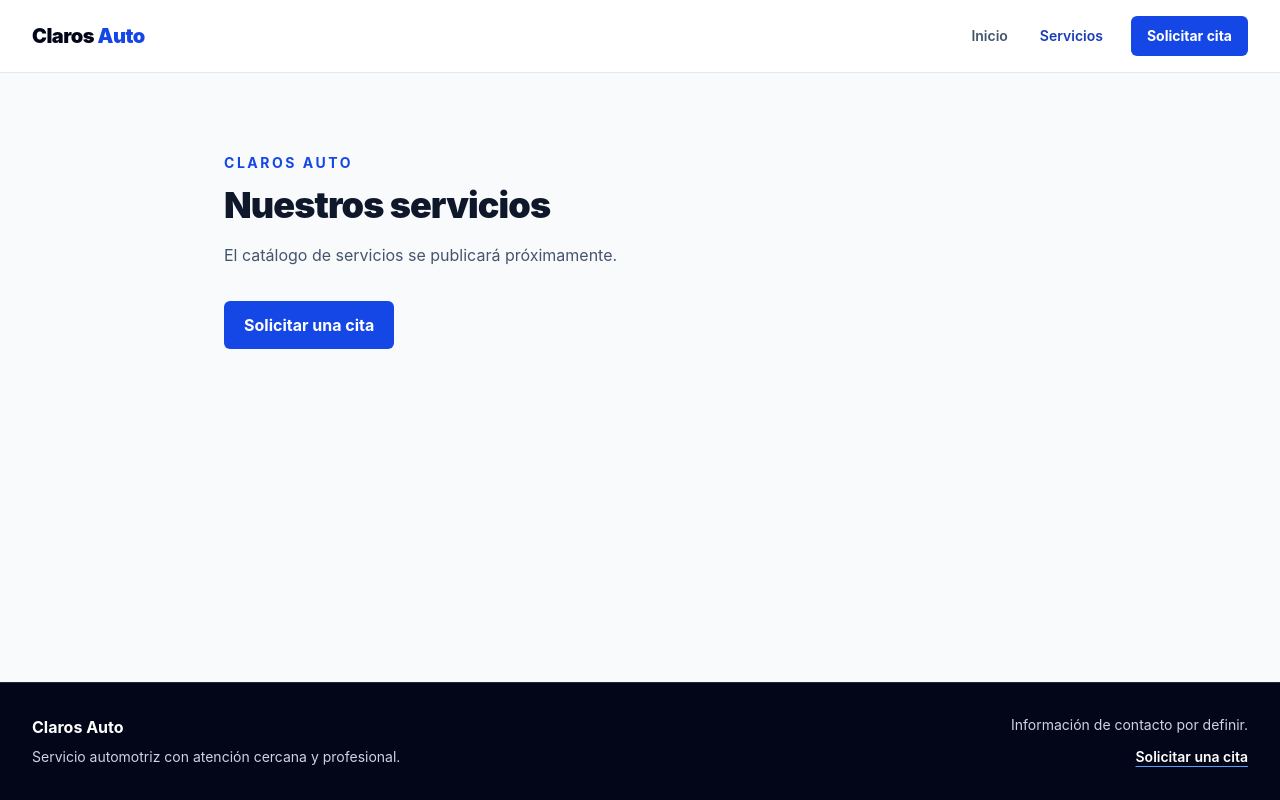
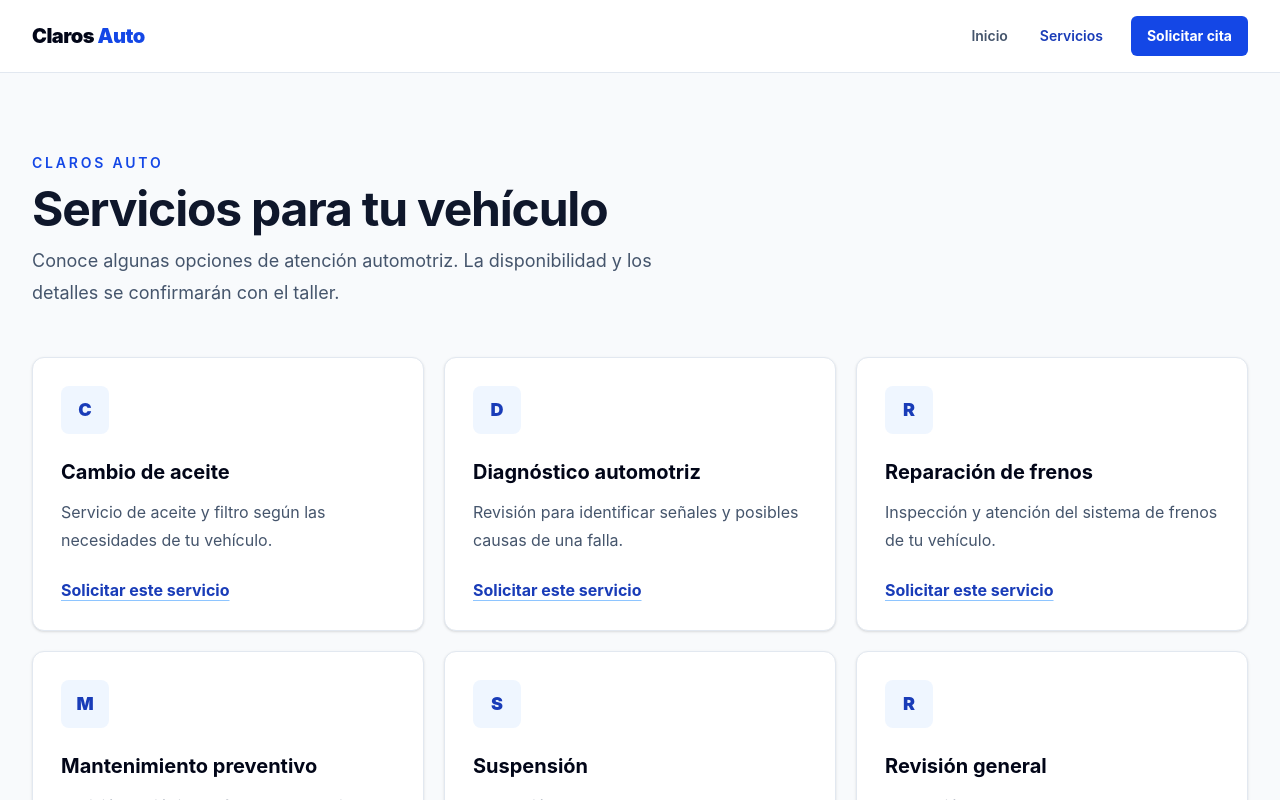
Before and after one commit to JohanM27/IS_Claros-Auto, a React (Vite) app in the folder frontend/: page /servicios in a window 1280 px wide. Shown: the top 800 px of the page. Built offline with nearby package versions, Linux system fonts and the light colour scheme.

Commit message:
funcionalidad(servicios): implementar catalogo de servicios

```diff
--- /dev/null
+++ b/frontend/src/components/ServiceCard.tsx
@@ -0,0 +1,29 @@
+import { Link } from 'react-router-dom'
+import type { Service } from '../types/service'
+
+type ServiceCardProps = {
+  service: Service
+}
+
+export function ServiceCard({ service }: ServiceCardProps) {
+  const appointmentUrl = `/citas?servicio=${encodeURIComponent(service.name)}`
+
+  return (
+    <article className="flex h-full flex-col rounded-xl border border-slate-200 bg-white p-6 shadow-sm transition-shadow hover:shadow-md sm:p-7">
+      <div
+        aria-hidden="true"
+        className="flex size-12 items-center justify-center rounded-lg bg-blue-50 text-lg font-black text-blue-800"
+      >
+        {service.name.slice(0, 1)}
+      </div>
+      <h2 className="mt-6 text-xl font-bold text-slate-950">{service.name}</h2>
+      <p className="mt-3 flex-1 leading-7 text-slate-600">{service.description}</p>
+      <Link
+        to={appointmentUrl}
+        className="mt-6 inline-flex w-fit items-center rounded-sm font-bold text-blue-800 underline decoration-blue-300 underline-offset-4 transition-colors hover:text-blue-950 focus-visible:outline-2 focus-visible:outline-offset-4 focus-visible:outline-blue-700"
+      >
+        Solicitar este servicio
+      </Link>
+    </article>
+  )
+}
--- /dev/null
+++ b/frontend/src/data/services.ts
@@ -0,0 +1,34 @@
+import type { Service } from '../types/service'
+
+export const services: Service[] = [
+  {
+    id: 'cambio-aceite',
+    name: 'Cambio de aceite',
+    description: 'Servicio de aceite y filtro según las necesidades de tu vehículo.',
+  },
+  {
+    id: 'diagnostico-automotriz',
+    name: 'Diagnóstico automotriz',
+    description: 'Revisión para identificar señales y posibles causas de una falla.',
+  },
+  {
+    id: 'reparacion-frenos',
+    name: 'Reparación de frenos',
+    description: 'Inspección y atención del sistema de frenos de tu vehículo.',
+  },
+  {
+    id: 'mantenimiento-preventivo',
+    name: 'Mantenimiento preventivo',
+    description: 'Revisión periódica enfocada en el cuidado general del vehículo.',
+  },
+  {
+    id: 'suspension',
+    name: 'Suspensión',
+    description: 'Evaluación de los componentes de suspensión y dirección.',
+  },
+  {
+    id: 'revision-general',
+    name: 'Revisión general',
+    description: 'Inspección general para conocer el estado de distintos sistemas.',
+  },
+]
--- a/frontend/src/pages/ServicesPage.tsx
+++ b/frontend/src/pages/ServicesPage.tsx
@@ -1,21 +1,20 @@
-import { Link } from 'react-router-dom'
+import { ServiceCard } from '../components/ServiceCard'
+import { services } from '../data/services'
+import { PageHeading } from '../components/PageHeading'
 
 export function ServicesPage() {
   return (
-    <section className="mx-auto max-w-4xl px-5 py-20 sm:px-8" aria-labelledby="services-title">
-      <p className="text-sm font-bold uppercase tracking-[0.18em] text-blue-700">Claros Auto</p>
-      <h1 id="services-title" className="mt-3 text-4xl font-black tracking-tight">
-        Nuestros servicios
-      </h1>
-      <p className="mt-4 max-w-2xl leading-7 text-slate-600">
-        El catálogo de servicios se publicará próximamente.
-      </p>
-      <Link
-        to="/citas"
-        className="mt-8 inline-flex rounded-md bg-blue-700 px-5 py-3 font-bold text-white hover:bg-blue-800 focus-visible:outline-2 focus-visible:outline-offset-2 focus-visible:outline-blue-700"
-      >
-        Solicitar una cita
-      </Link>
-    </section>
+    <div className="mx-auto max-w-7xl px-5 py-16 sm:px-8 sm:py-20">
+      <PageHeading
+        eyebrow="Claros Auto"
+        title="Servicios para tu vehículo"
+        description="Conoce algunas opciones de atención automotriz. La disponibilidad y los detalles se confirmarán con el taller."
+      />
+      <div className="mt-12 grid gap-5 sm:grid-cols-2 lg:grid-cols-3">
+        {services.map((service) => (
+          <ServiceCard key={service.id} service={service} />
+        ))}
+      </div>
+    </div>
   )
 }
--- /dev/null
+++ b/frontend/src/types/service.ts
@@ -0,0 +1,5 @@
+export type Service = {
+  id: string
+  name: string
+  description: string
+}
```
